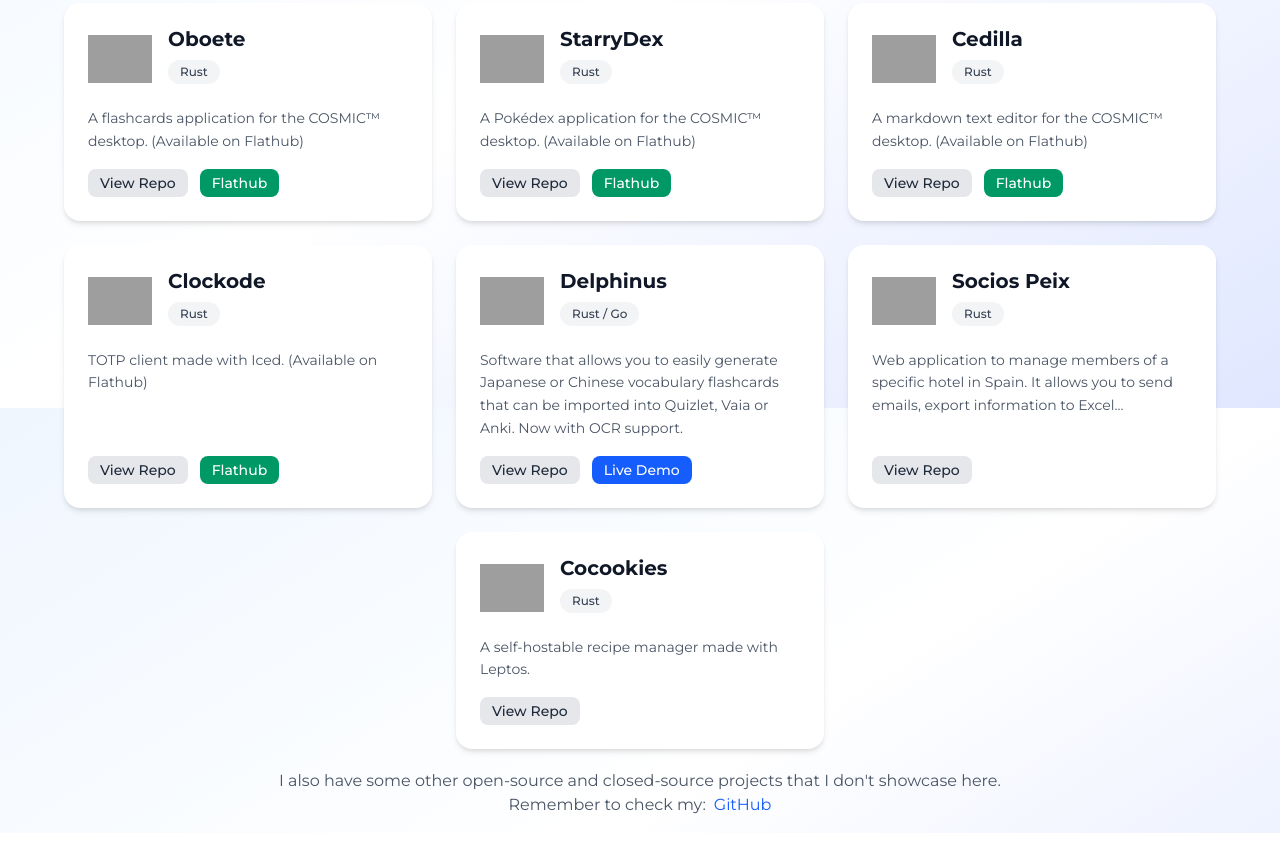
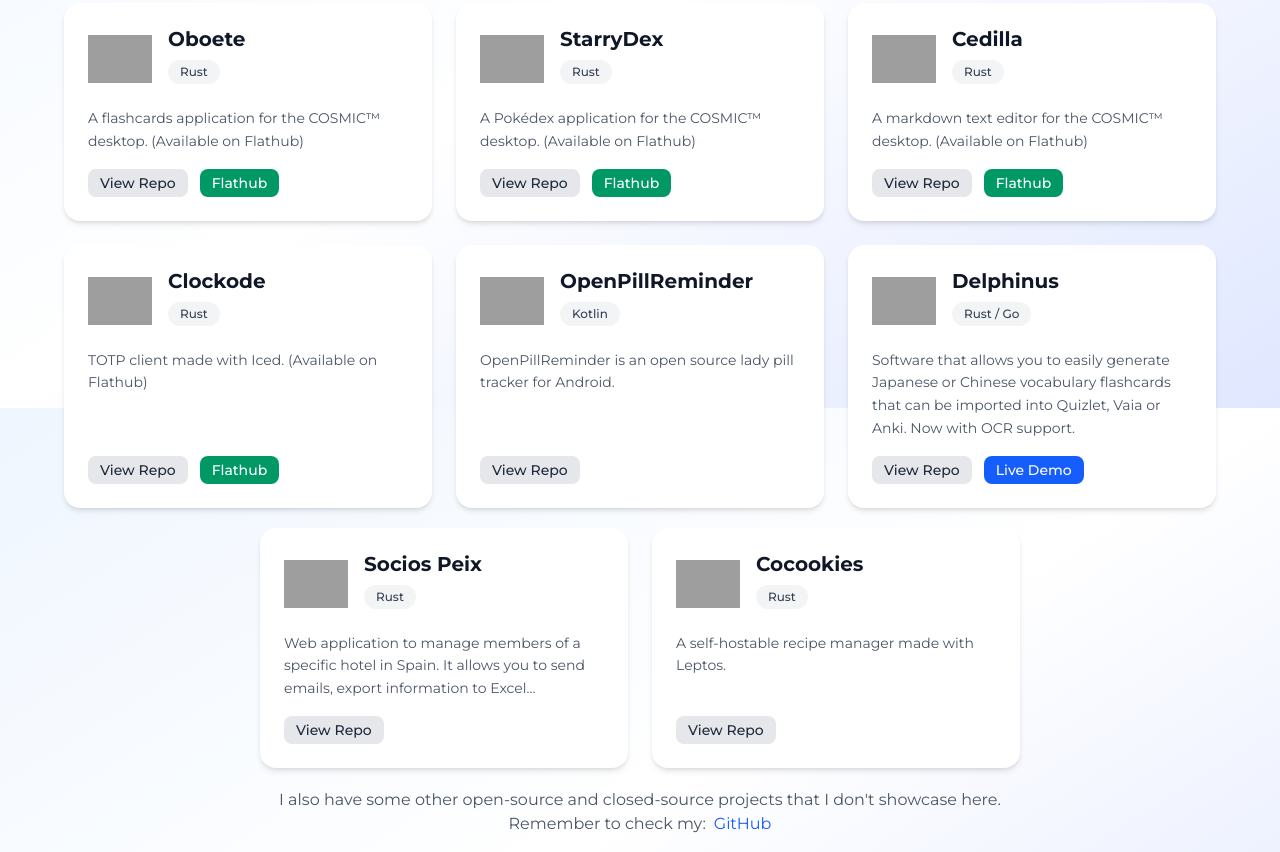
Before and after one commit to mariinkys/personal-site, an Astro site: page / in a window 1280 px wide. Shown: the part 392-1244 px from the top of the page. Built offline with nearby package versions, Linux system fonts and the light colour scheme; Astro itself is replaced by a stand-in of ours; grey boxes are pictures that could not be loaded.

Commit message:
feat: add OpenPillReminder

```diff
--- a/src/pages/index.astro
+++ b/src/pages/index.astro
@@ -59,6 +59,14 @@ import ProjectCard from "../components/ProjectCard.astro";
                 />
 
                 <ProjectCard
+                    name="OpenPillReminder"
+                    description="OpenPillReminder is an open source lady pill tracker for Android."
+                    language="Kotlin"
+                    repo="https://github.com/mariinkys/OpenPillReminder"
+                    iconUrl="https://raw.githubusercontent.com/mariinkys/OpenPillReminder/refs/heads/main/resources/icons/icon-scalable.svg"
+                />
+
+                <ProjectCard
                     name="Delphinus"
                     description="Software that allows you to easily generate Japanese or Chinese vocabulary flashcards that can be imported into Quizlet, Vaia or Anki. Now with OCR support."
                     language="Rust / Go"
@@ -66,7 +74,11 @@ import ProjectCard from "../components/ProjectCard.astro";
                     demo="https://delphinus.mariinkys.dev/"
                     iconUrl="https://raw.githubusercontent.com/mariinkys/delphinus/refs/heads/main/assets/android-chrome-512x512.png"
                 />
-
+            </div>
+            <div class="flex flex-wrap justify-center gap-6 items-stretch">
+                <div
+                    class="w-full sm:w-[calc(50%-12px)] lg:w-[calc(33.333%-16px)] flex"
+                >
                     <ProjectCard
                         name="Socios Peix"
                         description="Web application to manage members of a specific hotel in Spain. It allows you to send emails, export information to Excel..."
@@ -74,8 +86,10 @@ import ProjectCard from "../components/ProjectCard.astro";
                         repo="https://github.com/mariinkys/socios-peix"
                         iconUrl="https://raw.githubusercontent.com/mariinkys/socios-peix/refs/heads/main/resources/icon.png"
                     />
-
-				<p class="hidden xl:block"></p>
+                </div>
+                <div
+                    class="w-full sm:w-[calc(50%-12px)] lg:w-[calc(33.333%-16px)] flex"
+                >
                     <ProjectCard
                         name="Cocookies"
                         description="A self-hostable recipe manager made with Leptos."
@@ -83,7 +97,7 @@ import ProjectCard from "../components/ProjectCard.astro";
                         repo="https://github.com/mariinkys/cocookies"
                         iconUrl="https://raw.githubusercontent.com/mariinkys/cocookies/refs/heads/main/resources/Cocookies.png"
                     />
-				<p class="hidden xl:block"></p>
+                </div>
             </div>
             <div class="w-full">
                 <p
```
Lines whose indentation alone changed are shown as unchanged.
